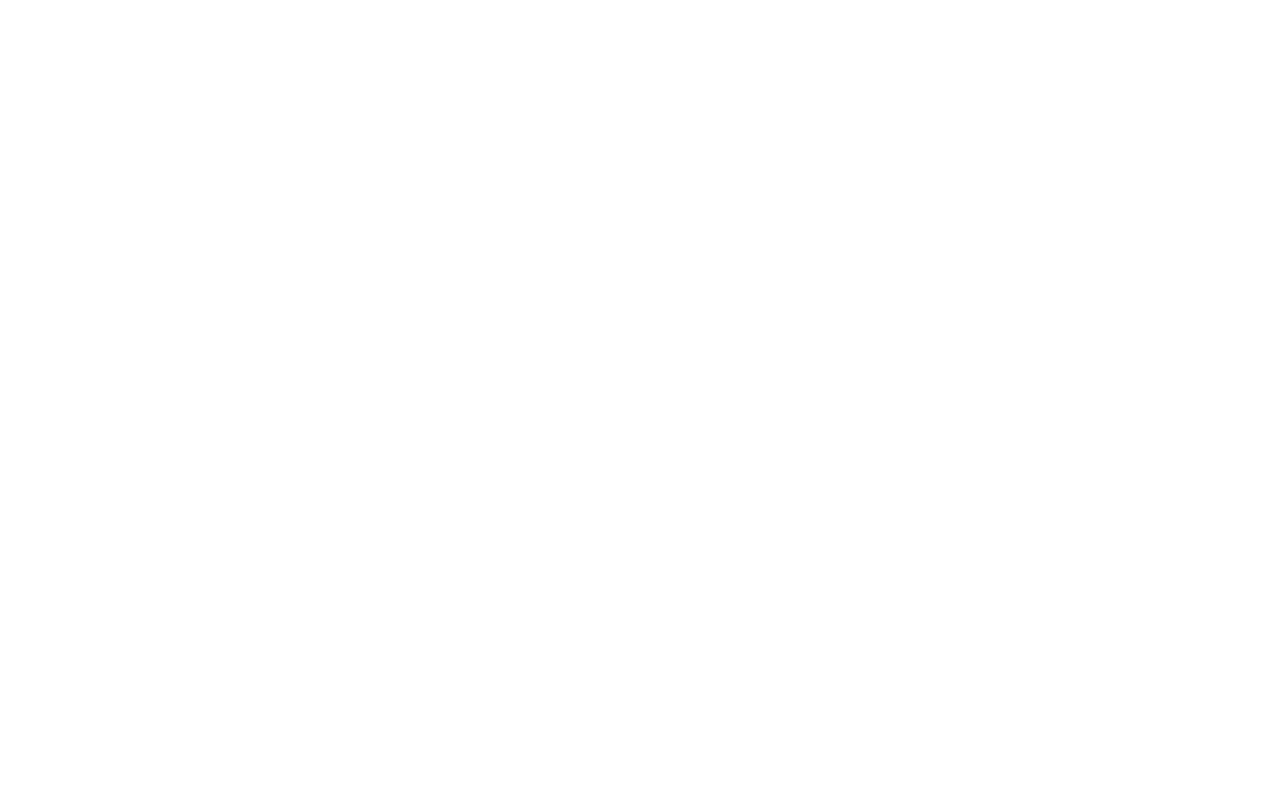
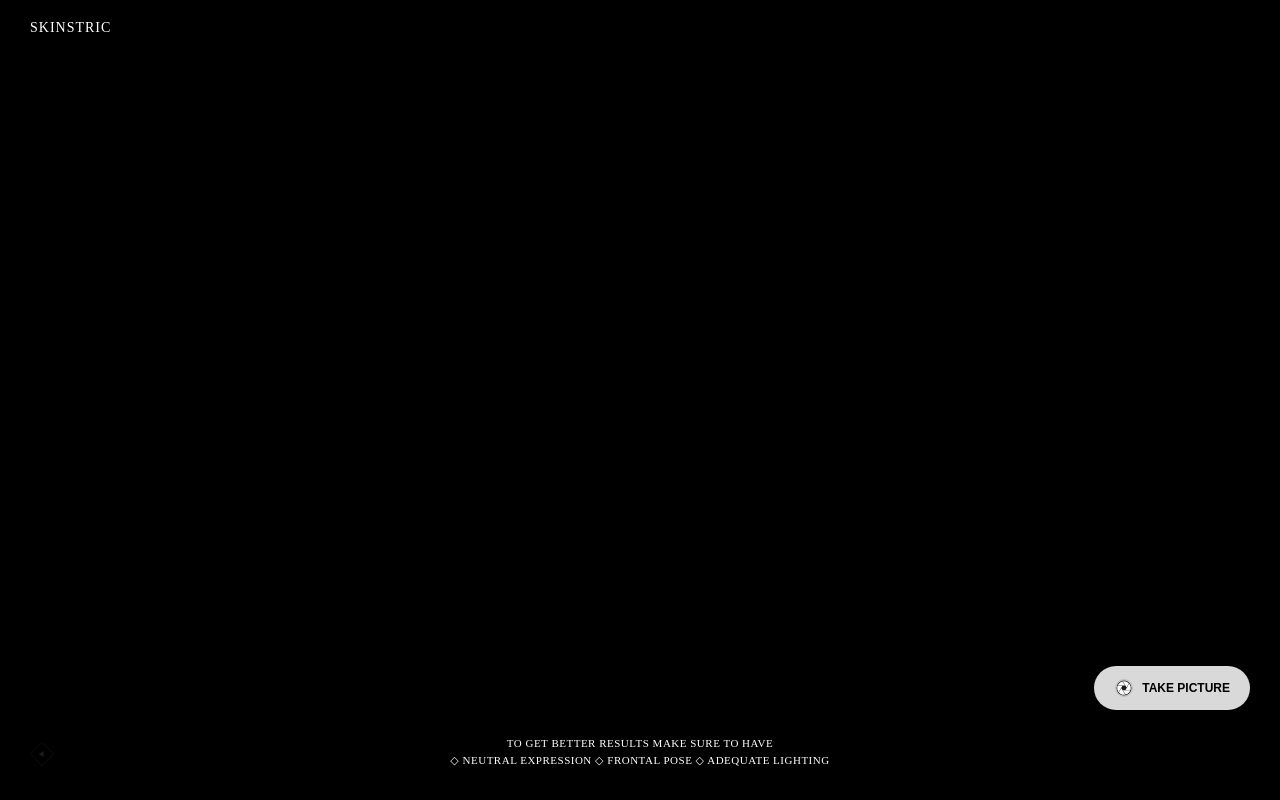
Before and after one commit to nixmar1scal/skinstric-intern, a React (Vite) app: page /camera-capture in a window 1280 px wide. Before the commit this address had no page. Built offline with nearby package versions, Linux system fonts and the light colour scheme; no server answers.

Commit message:
7th commit

```diff
--- a/src/App.jsx
+++ b/src/App.jsx
@@ -10,6 +10,7 @@ import Landing from "./pages/Landing/Landing";
 import Intro from "./pages/Intro/Intro";
 import ScanOptions from "./pages/ScanOptions/ScanOptions";
 import Demographics from "./pages/Demographics/Demographics";
+import CameraCapture from "./pages/CameraCapture/CameraCapture";
 
 function AnimateRoutes() {
   const location = useLocation();
@@ -19,6 +20,7 @@ function AnimateRoutes() {
         <Route path="/" element={<Landing />} />
         <Route path="/intro" element={<Intro />} />
         <Route path="/scan-options" element={<ScanOptions />} />
+        <Route path="/camera-capture" element={<CameraCapture />} />
         <Route path="/demographics" element={<Demographics />} />
       </Routes>
     </AnimatePresence>
--- /dev/null
+++ b/src/components/CameraLoading/CameraLoading.css
@@ -0,0 +1,46 @@
+.camera-loading-container {
+  height: 100vh;
+  display: flex;
+  flex-direction: column;
+  align-items: center;
+  justify-content: center;
+  font-family: 'Inter', sans-serif;
+  text-align: center;
+  color: #1a1b1c;
+  position: relative;
+}
+
+.loading-diamond {
+  width: 700px;
+  animation: spin 4s linear infinite;
+  margin-bottom: 24px;
+}
+
+.loading-camera {
+  position: absolute;
+  top: 38%;
+  width: 70px;
+  margin-bottom: 16px;
+}
+
+.loading-text {
+  font-size: 14px;
+  font-weight: 500;
+  margin-bottom: 8px;
+}
+
+.loading-instructions {
+  font-size: 12px;
+  color: #666;
+  width: 80%;
+  line-height: 1.5;
+}
+
+@keyframes spin {
+  from {
+    transform: rotate(0deg);
+  }
+  to {
+    transform: rotate(360deg);
+  }
+}
--- /dev/null
+++ b/src/components/CameraLoading/CameraLoading.jsx
@@ -0,0 +1,20 @@
+import React from 'react'
+import "./CameraLoading.css"
+import rombusFrame from "../../assets/loading.svg"
+import cameraIcon from "../../assets/camera.svg";
+
+function CameraLoading() {
+  return (
+    <div className="camera-loading-container">
+      <img src={rombusFrame} className="loading-diamond" alt="loading shape" />
+      <img src={cameraIcon} className="loading-camera" alt="camera icon" />
+      <p className="loading-text">SETTING UP CAMERA ...</p>
+      <p className="loading-instructions">
+        TO GET BETTER RESULTS MAKE SURE TO HAVE <br />
+        ○ NEUTRAL EXPRESSION ○ FRONTAL POSE ○ ADEQUATE LIGHTING
+      </p>
+    </div>
+  )
+}
+
+export default CameraLoading
--- /dev/null
+++ b/src/pages/CameraCapture/CameraCapture.css
@@ -0,0 +1,75 @@
+.camera-shot-container {
+  position: relative;
+  width: 100vw;
+  height: 100vh;
+  overflow: hidden;
+  background-color: black;
+}
+
+.camera-video {
+  width: 100%;
+  height: 100%;
+  object-fit: cover;
+  position: absolute;
+  top: 0;
+  left: 0;
+}
+
+.branding {
+  position: absolute;
+  top: 20px;
+  left: 30px;
+  color: white;
+  font-size: 14px;
+  font-weight: 500;
+  letter-spacing: 1px;
+  z-index: 10;
+}
+
+.take-pic-btn {
+  position: absolute;
+  bottom: 90px;
+  right: 30px;
+  background: rgba(255, 255, 255, 0.85);
+  border: none;
+  border-radius: 100px;
+  padding: 12px 20px;
+  display: flex;
+  align-items: center;
+  gap: 8px;
+  font-size: 12px;
+  font-weight: 600;
+  cursor: pointer;
+  z-index: 10;
+}
+
+.take-pic-btn img {
+  width: 20px;
+  height: 20px;
+}
+
+.diamond-back {
+  position: absolute;
+  bottom: 30px;
+  left: 30px;
+  z-index: 10;
+  cursor: pointer;
+}
+
+.diamond-back img {
+  width: 24px;
+  height: 24px;
+}
+
+.instructions {
+  position: absolute;
+  bottom: 30px;
+  width: 100%;
+  text-align: center;
+  color: white;
+  font-size: 11px;
+  letter-spacing: 0.5px;
+  z-index: 10;
+  line-height: 1.6;
+  pointer-events: none;
+}
--- /dev/null
+++ b/src/pages/CameraCapture/CameraCapture.jsx
@@ -0,0 +1,73 @@
+import React, { useRef, useEffect } from "react";
+import { useNavigate } from "react-router-dom";
+import "./CameraCapture.css";
+import rombusIcon from "../../assets/buttin-icon-shrunk2.svg";
+import cameraBtn from "../../assets/camera.svg";
+
+function CameraCapture() {
+  const videoRef = useRef(null);
+  const navigate = useNavigate();
+
+  useEffect(() => {
+    async function enableCamera() {
+      try {
+        const stream = await navigator.mediaDevices.getUserMedia({ video: true });
+        if (videoRef.current) {
+          videoRef.current.srcObject = stream;
+        }
+      } catch (error) {
+        alert("Camera access denied.");
+        navigate("/scan-options");
+      }
+    }
+
+    enableCamera();
+
+    return () => {
+      if (videoRef.current?.srcObject) {
+        videoRef.current.srcObject.getTracks().forEach((track) => track.stop());
+      }
+    };
+  }, [navigate]);
+
+  const handleTakePicture = () => {
+    const video = videoRef.current;
+    if (!video) return;
+
+    const canvas = document.createElement("canvas");
+    canvas.width = video.videoWidth;
+    canvas.height = video.videoHeight;
+
+    const ctx = canvas.getContext("2d");
+    ctx.drawImage(video, 0, 0, canvas.width, canvas.height);
+
+    const imageBase64 = canvas.toDataURL("image/png");
+    localStorage.setItem("capturedImage", imageBase64);
+
+    navigate("/demographics");
+  };
+
+  return (
+    <div className="camera-shot-container">
+      <video ref={videoRef} autoPlay playsInline className="camera-video" />
+
+      <div className="branding">SKINSTRIC</div>
+
+      <button className="take-pic-btn" onClick={handleTakePicture}>
+        <img src={cameraBtn} alt="Take Picture" />
+        <span>TAKE PICTURE</span>
+      </button>
+
+      <div className="diamond-back" onClick={() => navigate("/scan-options")}>
+        <img src={rombusIcon} alt="Back" />
+      </div>
+
+      <div className="instructions">
+        TO GET BETTER RESULTS MAKE SURE TO HAVE<br />
+        ◇ NEUTRAL EXPRESSION ◇ FRONTAL POSE ◇ ADEQUATE LIGHTING
+      </div>
+    </div>
+  );
+}
+
+export default CameraCapture;
--- a/src/pages/Demographics/Demographics.jsx
+++ b/src/pages/Demographics/Demographics.jsx
@@ -120,7 +120,7 @@ function Demographics() {
       </div>
 
       <div className="bottom-content">
-        <div className="back-button" onClick={() => navigate("/")}>
+        <div className="back-button" onClick={() => navigate("/scan-options")}>
           <img src={leftbuttom} alt="back button" />
           <span className="back-text">BACK</span>
         </div>
--- a/src/pages/ScanOptions/ScanOptions.jsx
+++ b/src/pages/ScanOptions/ScanOptions.jsx
@@ -1,27 +1,26 @@
 import React, { useRef, useState } from "react";
 import { useNavigate } from "react-router-dom";
 import axios from "axios";
-// Assets
 import rombusFrame from "../../assets/rombuses2.svg";
 import cameraIcon from "../../assets/camera.svg";
 import galleryIcon from "../../assets/gallery.svg";
 import leftbuttom from "../../assets/buttin-icon-shrunk2.svg";
 import titleAI from "../../assets/title.svg";
 import titleAI2 from "../../assets/title2.svg";
-// Components
 import Navbar from "../../components/Navbar/Navbar";
 import Loading from "../../components/Loading/Loading";
-// Styles
+import CameraLoading from "../../components/CameraLoading/CameraLoading";
 import "./ScanOptions.css";
 
-// Constants
-const API_URL = "https://us-central1-frontend-simplified.cloudfunctions.net/skinstricPhaseTwo";
+const API_URL =
+  "https://us-central1-frontend-simplified.cloudfunctions.net/skinstricPhaseTwo";
 const MAX_FILE_SIZE = 2 * 1024 * 1024;
 
 function ScanOptions() {
   const navigate = useNavigate();
   const fileInputRef = useRef(null);
   const [isLoading, setIsLoading] = useState(false);
+  const [cameraLoading, setCameraLoading] = useState(false);
 
   const handleGalleryClick = () => {
     fileInputRef.current?.click();
@@ -54,7 +53,10 @@ function ScanOptions() {
           { headers: { "Content-Type": "application/json" } }
         );
 
-        localStorage.setItem("demographicsData", JSON.stringify(response.data.data));
+        localStorage.setItem(
+          "demographicsData",
+          JSON.stringify(response.data.data)
+        );
         setTimeout(() => navigate("/demographics"), 1000);
       } catch (error) {
         console.error("Upload failed:", error.response?.data || error.message);
@@ -66,6 +68,7 @@ function ScanOptions() {
     reader.readAsDataURL(file);
   };
 
+  if (cameraLoading) return <CameraLoading />;
   if (isLoading) return <Loading />;
 
   return (
@@ -77,8 +80,14 @@ function ScanOptions() {
       </div>
 
       <div className="options-wrapper">
-        {/* Camera Option (Not implemented yet) */}
-        <div className="option-block">
+        {/* Camera Optionn */}
+        <div
+          className="option-block"
+          onClick={() => {
+            setCameraLoading(true);
+            setTimeout(() => navigate("/camera-capture"), 2500);
+          }}
+        >
           <img src={rombusFrame} alt="rombus frame" className="rombus-frame" />
           <div className="icon-content">
             <img src={cameraIcon} alt="camera icon" className="option-icon" />
@@ -99,7 +108,11 @@ function ScanOptions() {
           <div className="icon-content">
             <img src={galleryIcon} alt="gallery icon" className="option-icon" />
           </div>
-          <img src={titleAI2} alt="Gallery AI title" className="gallery-access" />
+          <img
+            src={titleAI2}
+            alt="Gallery AI title"
+            className="gallery-access"
+          />
         </div>
       </div>
 
```
Also changed, not shown: src/pages/ScanFace/ScanFace.css (added), src/pages/ScanFace/ScanFace.jsx (added).
